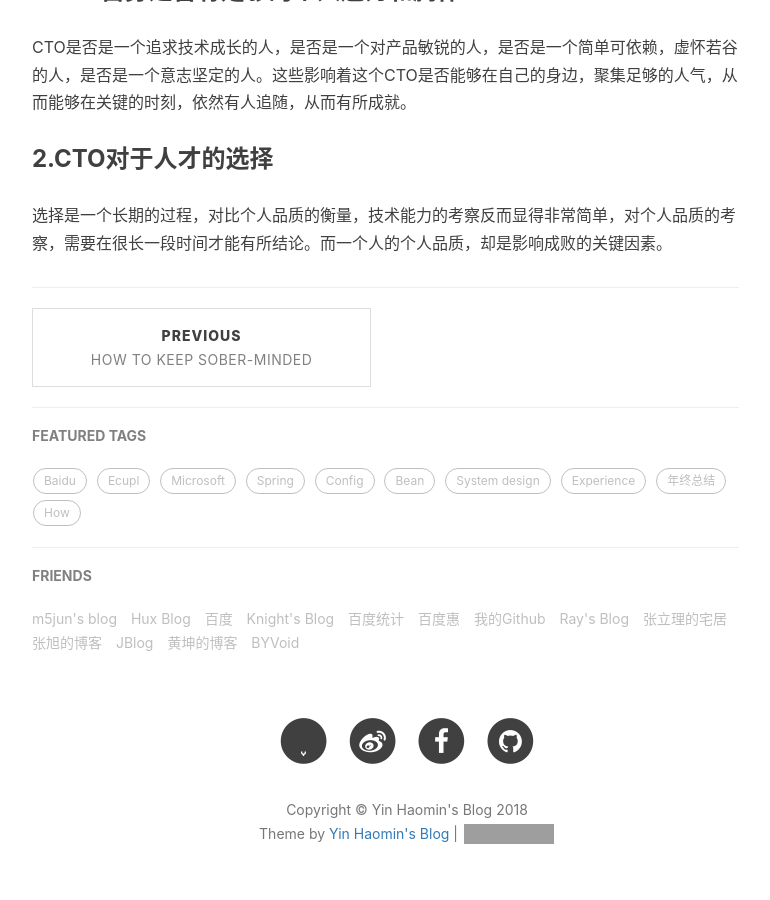
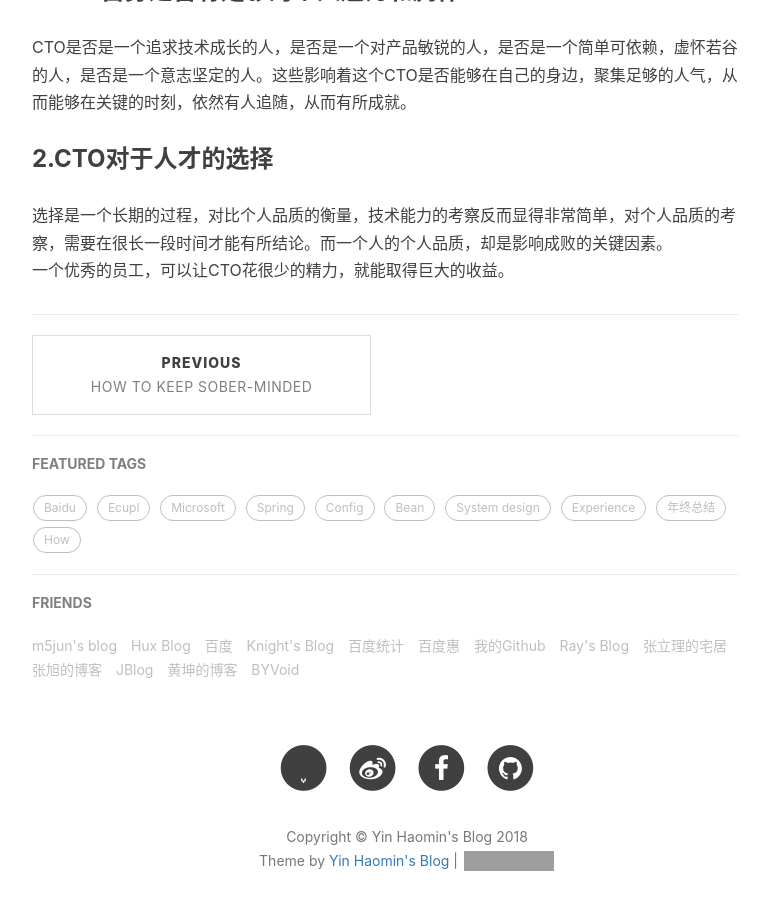
Before and after one commit to yinhaomin/yinhaomin.github.io, a Jekyll site: the page built from _posts/2018-10-29-怎么当好一个CTO.md, in a window 1280 px wide and 900 px high, scrolled down 640 px. Shown: the whole window, without its empty margins (233-1003 px from the left). Built offline with Jekyll 4.4.1, drawn with Linux system fonts in a browser that asks for light colours; nearby versions of some CDN libraries; comment, search, counter and statistics services are not loaded; grey boxes are pictures that could not be loaded.

Commit message:
Update 2018-10-29-怎么当好一个CTO.md

```diff
--- a/_posts/2018-10-29-怎么当好一个CTO.md
+++ b/_posts/2018-10-29-怎么当好一个CTO.md
@@ -15,3 +15,4 @@ tags:
 CTO是否是一个追求技术成长的人，是否是一个对产品敏锐的人，是否是一个简单可依赖，虚怀若谷的人，是否是一个意志坚定的人。这些影响着这个CTO是否能够在自己的身边，聚集足够的人气，从而能够在关键的时刻，依然有人追随，从而有所成就。<br>
 ### 2.CTO对于人才的选择
 选择是一个长期的过程，对比个人品质的衡量，技术能力的考察反而显得非常简单，对个人品质的考察，需要在很长一段时间才能有所结论。而一个人的个人品质，却是影响成败的关键因素。<br>
+一个优秀的员工，可以让CTO花很少的精力，就能取得巨大的收益。<br>
```
